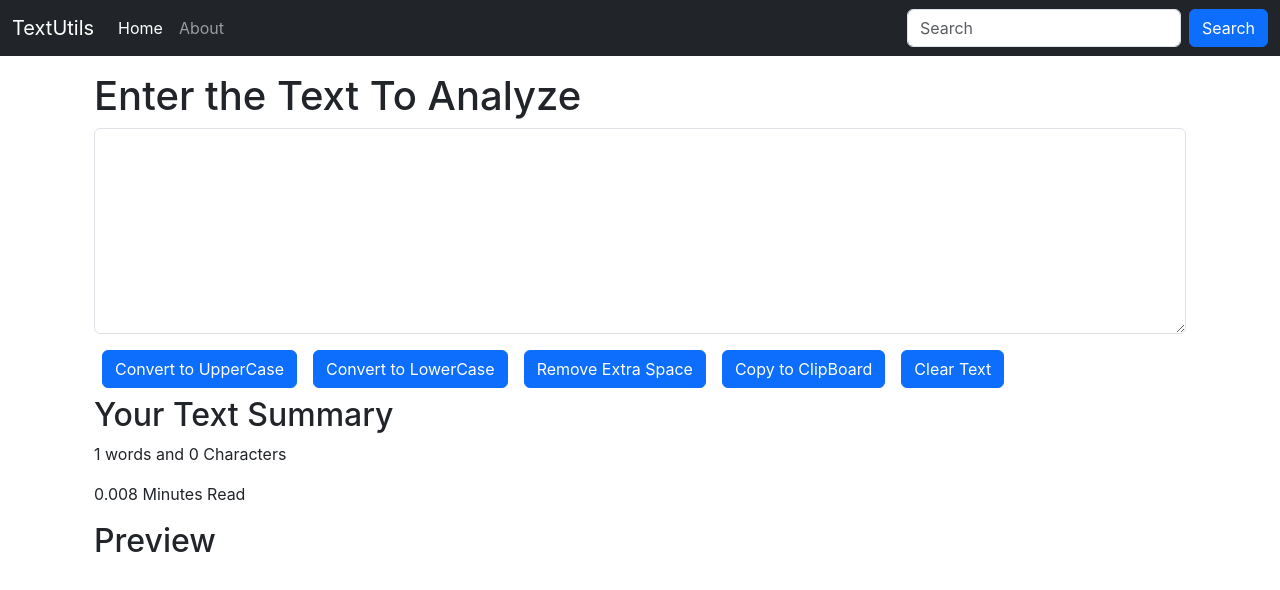
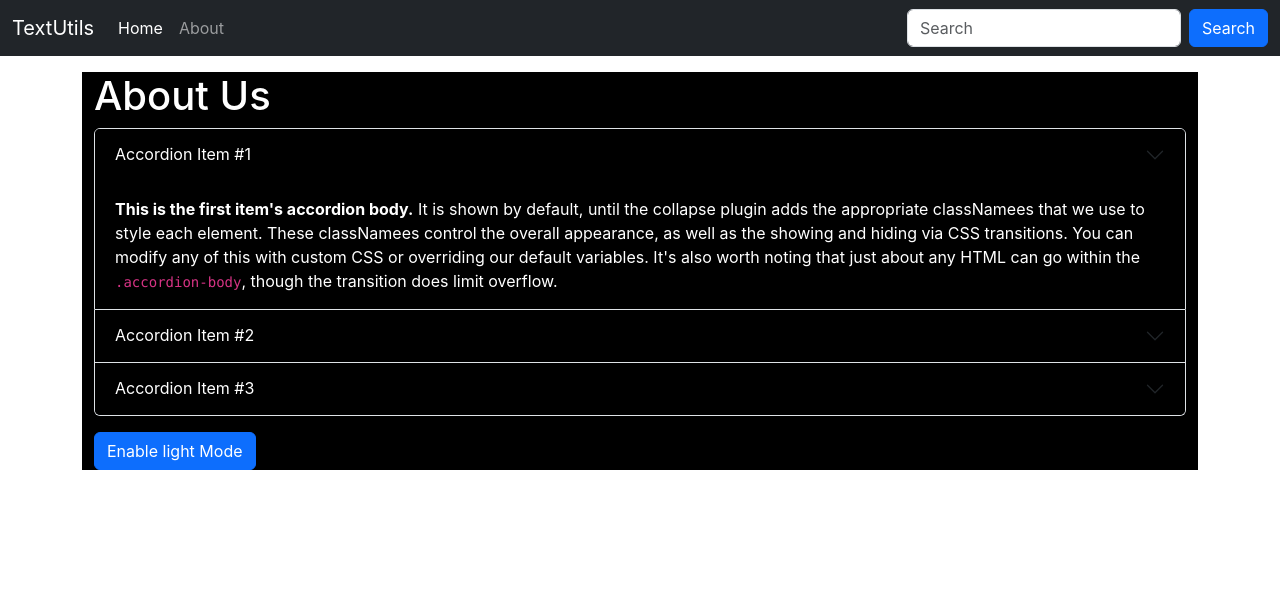
Before and after one commit to pratikdevnal/TextUtils, a React (Create React App) app: page / in a window 1280 px wide. Shown: the top 590 px of the page. Built offline with nearby package versions, Linux system fonts and the light colour scheme.

Commit message:
About Dark mode added

```diff
--- a/src/App.js
+++ b/src/App.js
@@ -1,14 +1,14 @@
 import Navbar from './components/Navbar'
 import './App.css';
-import TextForm from './components/TextForm';
-// import About from './components/About';
+// import TextForm from './components/TextForm';
+import About from './components/About';
 function App() {
   return (
     <>
 <Navbar title="TextUtils" aboutText="About"/>
 <div className="container my-3">
-<TextForm heading="Enter the Text To Analyze"/>
-{/* <About/> */}
+{/* <TextForm heading="Enter the Text To Analyze"/> */}
+<About/>
 
 </div>
 
--- a/src/components/About.js
+++ b/src/components/About.js
@@ -1,49 +1,84 @@
-import React from 'react'
+import React, { useState } from 'react'
 
 export default function About() {
+ const [myStyle, SetMyStyle] = useState({
+  color: 'white',
+  backgroundColor: 'black'
+})
+const [btntext , setbtntext] = useState("light")
+const toggleStyle = () =>
+{
+  if(btntext==='light')
+  {
+    setbtntext('Dark')
+  }
+  else
+  {
+    setbtntext('light')
+  }
+  if(myStyle.color === 'white')
+  {
+    SetMyStyle(
+      {
+        color: 'black',
+        backgroundColor: 'white'
+      }
+    )
+  }
+  else
+  {
+    SetMyStyle(
+      {
+        color: 'white',
+        backgroundColor: 'black'
+      }
+    )
+  }
+}
+
   return (
-<div className="container">
+<div className="container" style={myStyle}>
 <h1>About Us</h1>
 <div className="accordion" id="accordionExample">
-<div className="accordion-item">
+<div className="accordion-item" style={myStyle}>
 <h2 className="accordion-header" id="headingOne">
-<button className="accordion-button" type="button" data-bs-toggle="collapse" data-bs-target="#collapseOne" aria-expanded="true" aria-controls="collapseOne">
+<button className="accordion-button collapsed" style={myStyle} type="button" data-bs-toggle="collapse" data-bs-target="#collapseOne" aria-expanded="true" aria-controls="collapseOne">
 Accordion Item #1
 </button>
 </h2>
 <div id="collapseOne" className="accordion-collapse collapse show" aria-labelledby="headingOne" data-bs-parent="#accordionExample">
-<div className="accordion-body">
+<div className="accordion-body" style={myStyle}>
 <strong>This is the first item's accordion body.</strong> It is shown by default, until the collapse plugin adds the appropriate classNamees that we use to style each element. These classNamees control the overall appearance, as well as the showing and hiding via CSS transitions. You can modify any of this with custom CSS or overriding our default variables. It's also worth noting that just about any HTML can go within the <code>.accordion-body</code>, though the transition does limit overflow.
 </div>
 </div>
 </div>
-<div className="accordion-item">
+<div className="accordion-item" style={myStyle}>
 <h2 className="accordion-header" id="headingTwo">
-<button className="accordion-button collapsed" type="button" data-bs-toggle="collapse" data-bs-target="#collapseTwo" aria-expanded="false" aria-controls="collapseTwo">
+<button className="accordion-button collapsed" style={myStyle} type="button" data-bs-toggle="collapse" data-bs-target="#collapseTwo" aria-expanded="false" aria-controls="collapseTwo">
 Accordion Item #2
 </button>
 </h2>
 <div id="collapseTwo" className="accordion-collapse collapse" aria-labelledby="headingTwo" data-bs-parent="#accordionExample">
-<div className="accordion-body">
+<div className="accordion-body" style={myStyle} >
 <strong>This is the second item's accordion body.</strong> It is hidden by default, until the collapse plugin adds the appropriate classNamees that we use to style each element. These classNamees control the overall appearance, as well as the showing and hiding via CSS transitions. You can modify any of this with custom CSS or overriding our default variables. It's also worth noting that just about any HTML can go within the <code>.accordion-body</code>, though the transition does limit overflow.
 </div>
 </div>
 </div>
-<div className="accordion-item">
+<div className="accordion-item" style={myStyle}>
 <h2 className="accordion-header" id="headingThree">
-<button className="accordion-button collapsed" type="button" data-bs-toggle="collapse" data-bs-target="#collapseThree" aria-expanded="false" aria-controls="collapseThree">
+<button className="accordion-button collapsed" style={myStyle} type="button" data-bs-toggle="collapse" data-bs-target="#collapseThree" aria-expanded="false" aria-controls="collapseThree">
 Accordion Item #3
 </button>
 </h2>
 <div id="collapseThree" className="accordion-collapse collapse" aria-labelledby="headingThree" data-bs-parent="#accordionExample">
-<div className="accordion-body">
+<div className="accordion-body" style={myStyle}>
 <strong>This is the third item's accordion body.</strong> It is hidden by default, until the collapse plugin adds the appropriate classNamees that we use to style each element. These classNamees control the overall appearance, as well as the showing and hiding via CSS transitions. You can modify any of this with custom CSS or overriding our default variables. It's also worth noting that just about any HTML can go within the <code>.accordion-body</code>, though the transition does limit overflow.
 </div>
 </div>
 </div>
 </div>
 <div className="conatainer my-3">
-<button className="btn btn-primary">Enable Dark Mode</button>
+<button className="btn btn-primary" onClick={toggleStyle}>Enable {btntext} Mode</button>
 </div>
 </div>
   )
```
